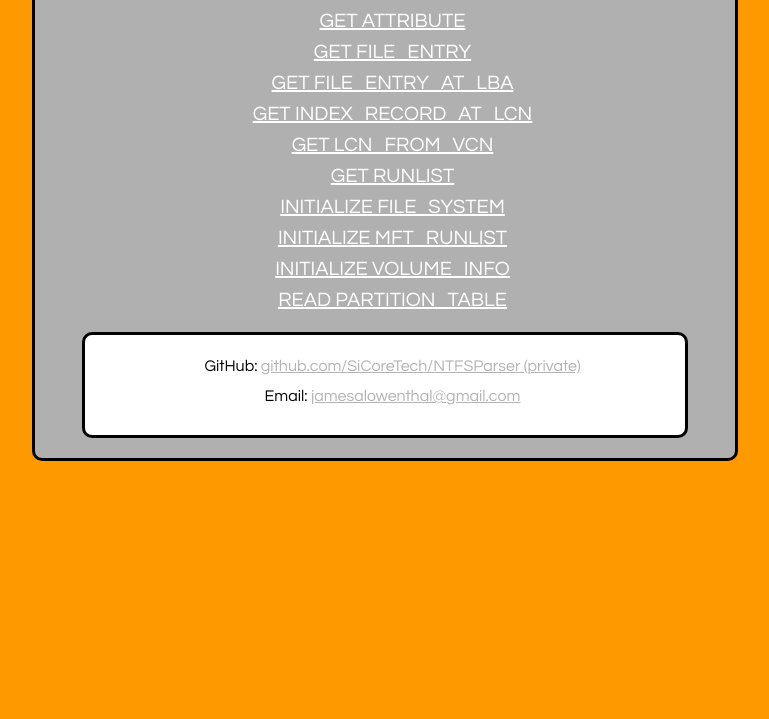
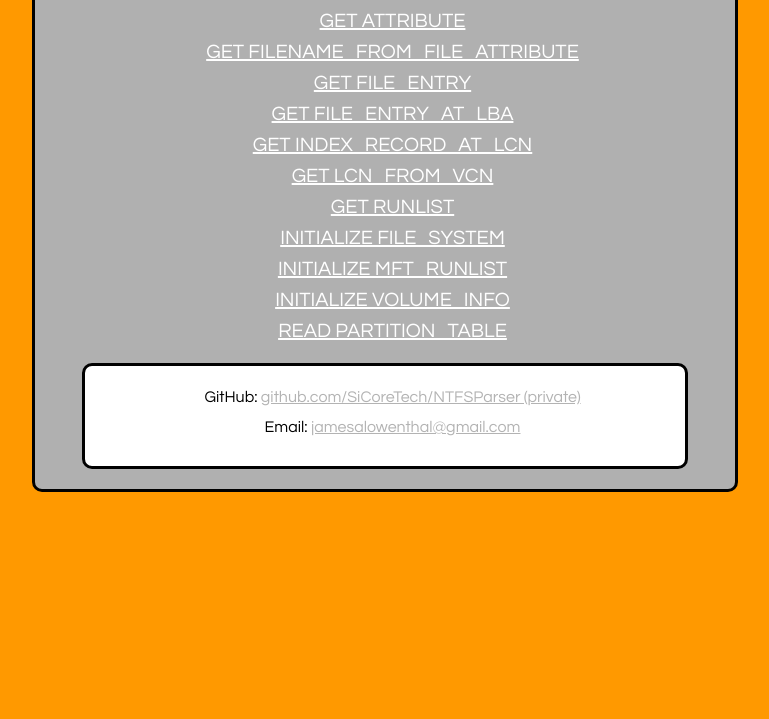
Before and after one commit to SiCoreTech/SiCoreTech.github.io, a plain HTML site: page ntfs-manual/index.html in a window 1280 px wide. Shown: the part 81-800 px from the top of the page, without its empty margins (255-1024 px from the left). Drawn offline with Linux system fonts and the light colour scheme.

Commit message:
update ./index.html in NTFS Manual

```diff
--- a/ntfs-manual/index.html
+++ b/ntfs-manual/index.html
@@ -74,6 +74,8 @@ a:hover {
 
         <li><a href="get_attribute.1.html">GET ATTRIBUTE</a></li>
 
+        <li><a href="get_filename_from_file_attribute.1.html">GET FILENAME_FROM_FILE_ATTRIBUTE</a></li>
+
         <li><a href="get_file_entry.1.html">GET FILE_ENTRY</a></li>
 
         <li><a href="get_file_entry_at_lba.1.html">GET FILE_ENTRY_AT_LBA</a></li>
```
